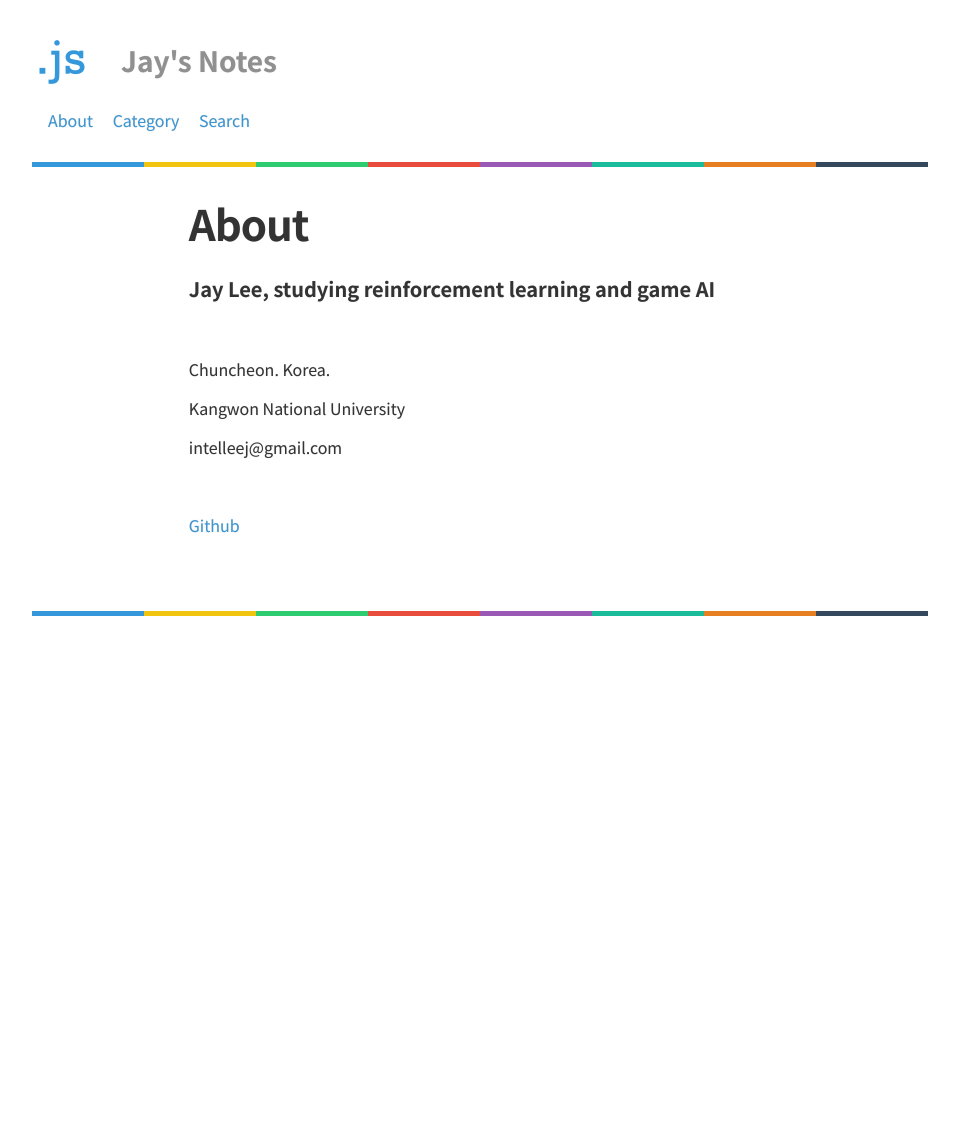
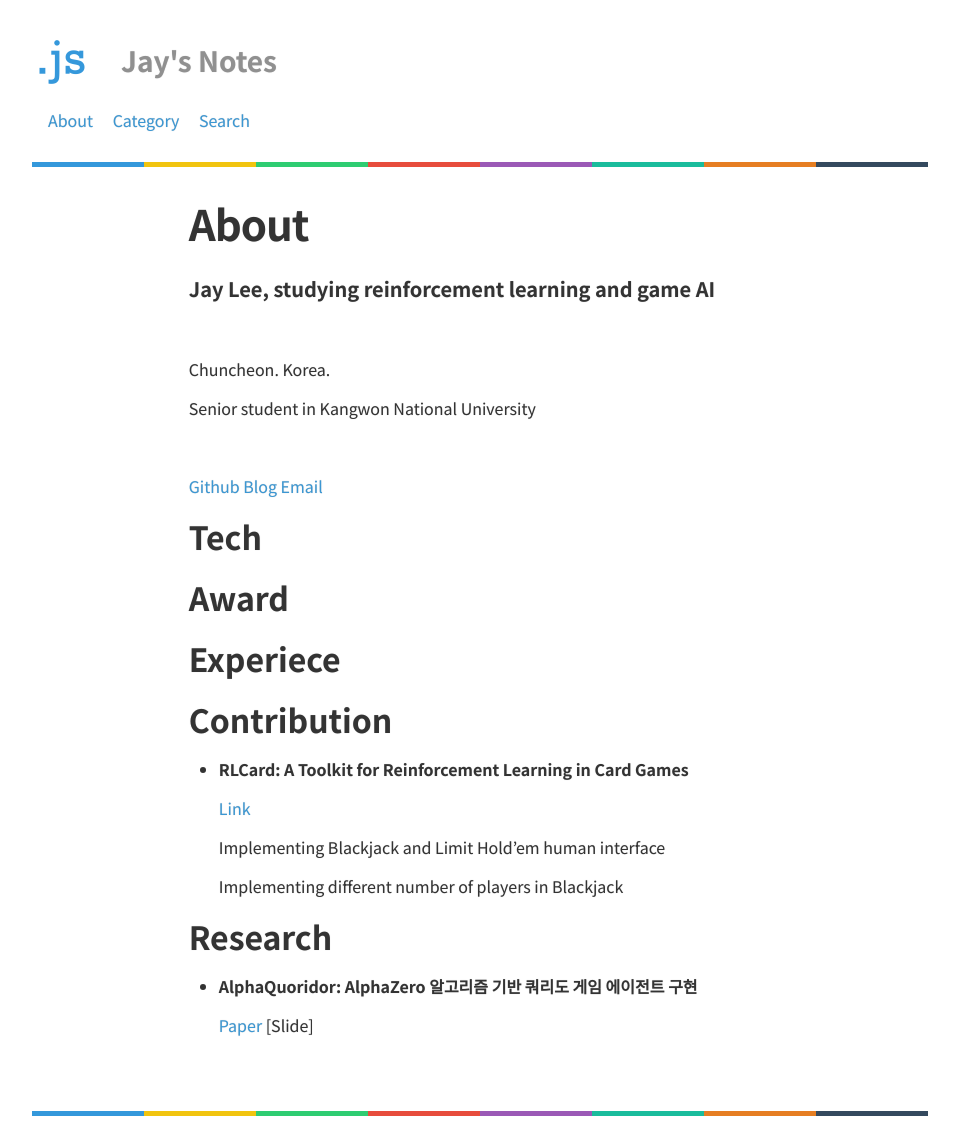
Before and after one commit to Clarit7/clarit7.github.io, a Jekyll site: the page built from about.md, in a window 1280 px wide. Shown: the whole page, without its empty margins (160-1119 px from the left). Built offline with Jekyll 4.4.1, drawn with Linux system fonts in a browser that asks for light colours; some web fonts are replaced; before the commit the page ends 900 px from its top, so only the background shows below that.

Commit message:
Update about.md

```diff
--- a/about.md
+++ b/about.md
@@ -11,10 +11,33 @@ permalink: /about/
 
 Chuncheon. Korea.
 
-Kangwon National University
-
-intelleej@gmail.com
+Senior student in Kangwon National University
 
 <br/>
 
 [Github](https://github.com/Clarit7)
+[Blog](https://clarit7.github.io)
+[Email](intelleej@gmail.com)
+
+## Tech
+
+## Award
+
+## Experiece
+
+## Contribution
+
+* **RLCard: A Toolkit for Reinforcement Learning in Card Games**
+
+  [Link](https://github.com/datamllab/rlcard)
+
+  Implementing Blackjack and Limit Hold'em human interface
+
+  Implementing different number of players in Blackjack
+
+## Research
+
+* **AlphaQuoridor: AlphaZero 알고리즘 기반 쿼리도 게임 에이전트 구현**
+
+  [Paper](https://www.dbpia.co.kr/Journal/articleDetail?nodeId=NODE09874821)
+  [Slide]
```
